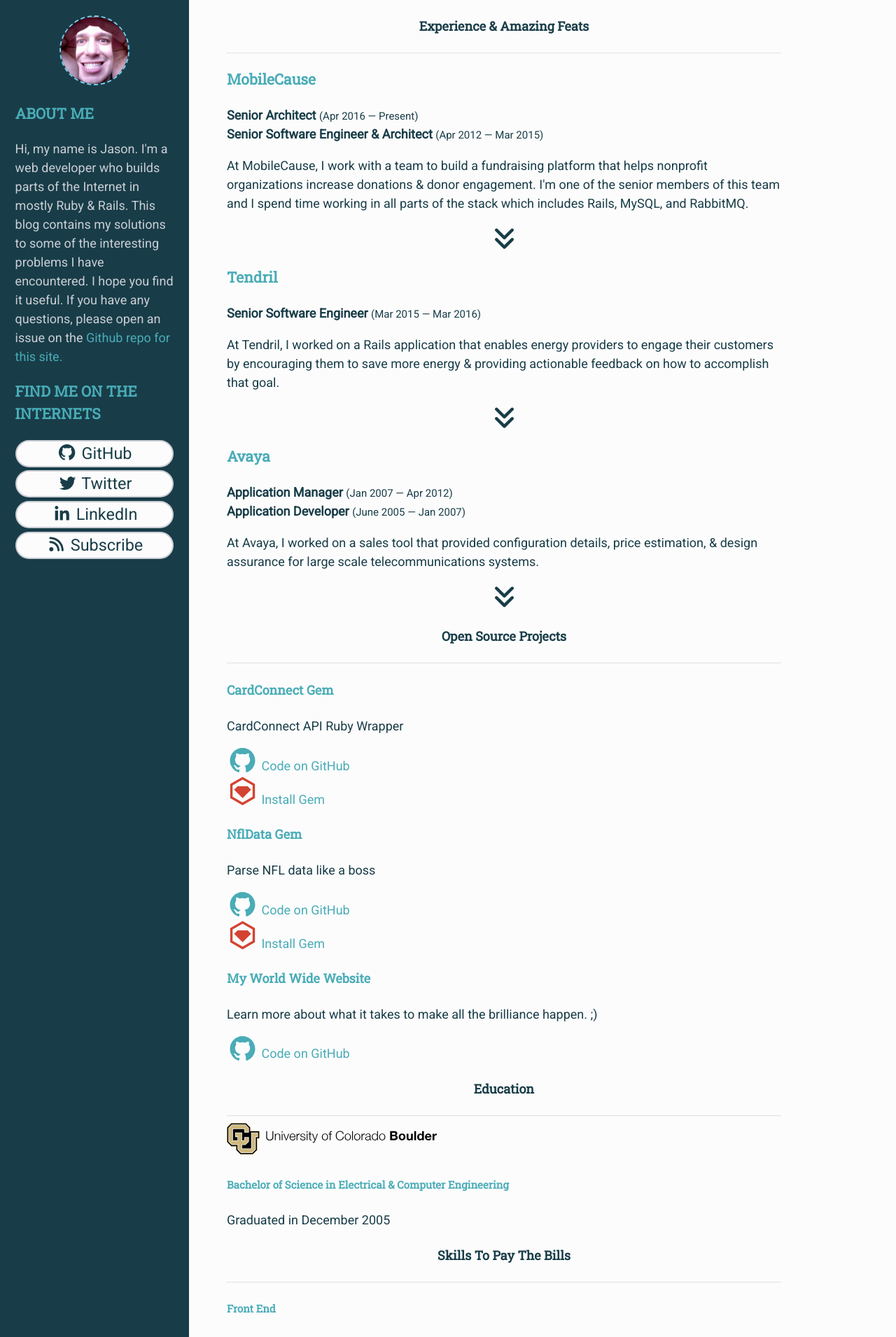
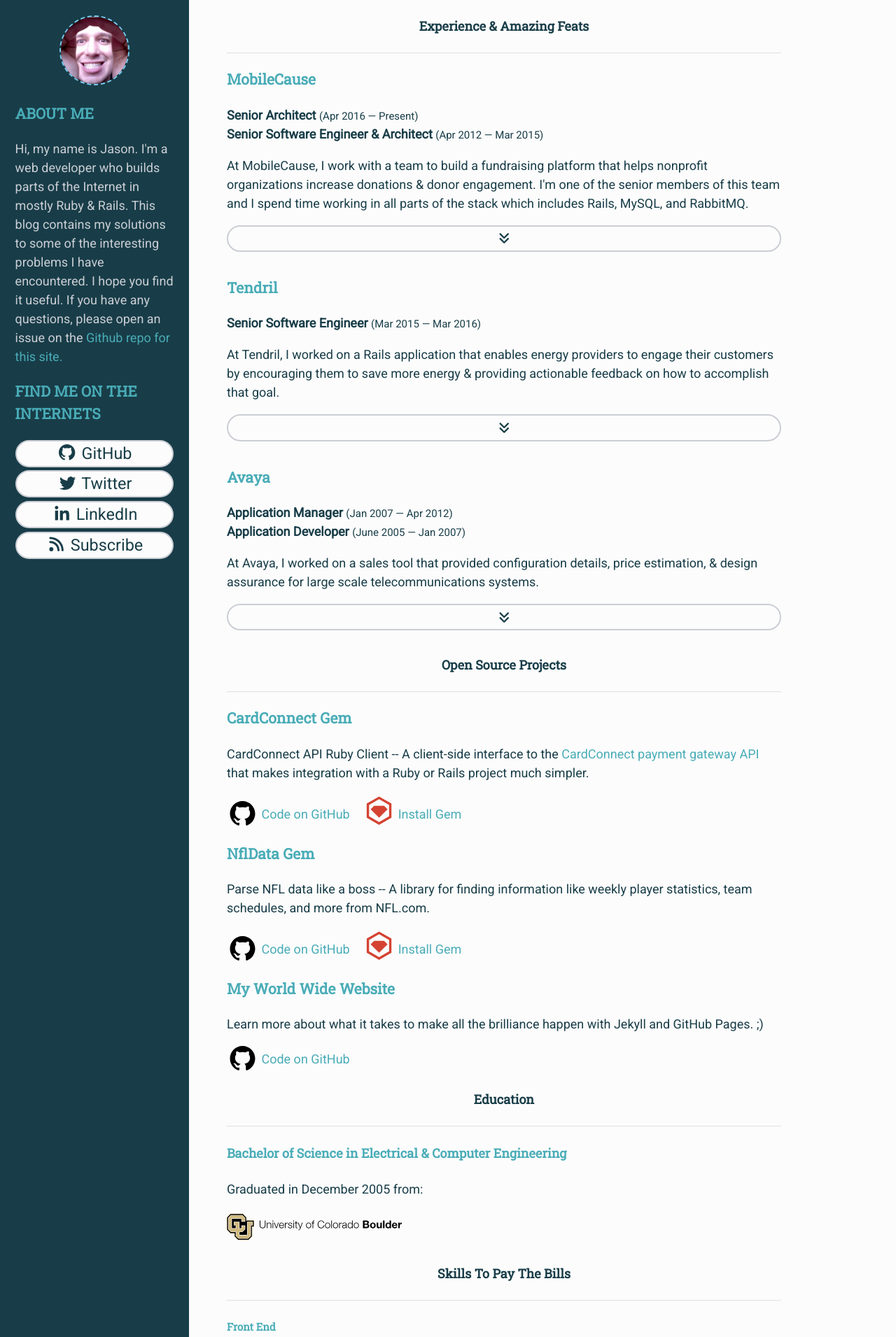
Before and after one commit to thetizzo/thetizzo.github.io, a Jekyll site: the page built from resume.html, in a window 1280 px wide. Shown: the top 1911 px of the page at 70% size. Built offline with Jekyll 4.4.1, drawn with Linux system fonts in a browser that asks for light colours; nearby versions of some CDN libraries; library files that are not in the unit come from our copies.

Commit message:
Resume updates

```diff
--- a/_data/resume.yml
+++ b/_data/resume.yml
@@ -98,14 +98,19 @@
   - name: CardConnect Gem
     website: https://rubygems.org/gems/cardconnect
     code: https://github.com/mobilecause/cardconnect
-    description: CardConnect API Ruby Wrapper
+    description:
+      CardConnect API Ruby Client -- A client-side interface to the
+      <a href="https://developer.cardconnect.com/cardconnect-api">CardConnect payment gateway API</a>
+      that makes integration with a Ruby or Rails project much simpler.
   - name: NflData Gem
     website: https://rubygems.org/gems/nfl_data
     code: https://github.com/thetizzo/nfl_data
-    description: Parse NFL data like a boss
+    description:
+      Parse NFL data like a boss -- A library for finding information like weekly player
+      statistics, team schedules, and more from NFL.com.
   - name: My World Wide Website
     code: https://github.com/thetizzo/thetizzo.github.io
-    description: Learn more about what it takes to make all the brilliance happen. ;)
+    description: Learn more about what it takes to make all the brilliance happen with Jekyll and GitHub Pages. ;)
 
 skills:
   'Front End':
--- a/_includes/resume/education_section.html
+++ b/_includes/resume/education_section.html
@@ -2,8 +2,8 @@
   {% include resume/section_header.html text='Education'%}
 
   <div>
+    <h4>{{ resume.education.degree }}</h4>
+    <p class="vertical-align">Graduated in {{ resume.education.graduated }} from:</p>
     {% include svg/UC_Boulder_logo.svg %}
-    <h5>{{ resume.education.degree }}</h5>
-    <p>Graduated in {{ resume.education.graduated }}</p>
   </div>
 </section>
--- a/_includes/resume/experience_section.html
+++ b/_includes/resume/experience_section.html
@@ -22,8 +22,8 @@
         {% endfor %}
       </ul>
 
-      <div class="center" data-toggle="collapse" data-target="#accomplishments-{{ forloop.index }}">
-        <i class="fa fa-angle-double-down fa-2x"></i>
+      <div class="button button-outline" data-toggle="collapse" data-target="#accomplishments-{{ forloop.index }}">
+        <i class="fa fa-angle-double-down"></i>
       </div>
     </div>
   {% endfor %}
--- a/_includes/resume/project_section.html
+++ b/_includes/resume/project_section.html
@@ -4,20 +4,18 @@
   <div>
     {% for project in resume.projects %}
       <div>
-        <h4>{{ project.name }}</h4>
+        <h3>{{ project.name }}</h3>
         <p>{{ project.description }}</p>
-        <a href="{{ project.code }}" target="_blank">
-          <i class="fab fa-github fa-2x"></i>
-          <span>Code on GitHub</span>
+        <a href="{{ project.code }}" target="_blank" class="mr-15">
+          <i class="fab fa-github fa-2x github-black"></i>
+          <span class="vertical-align">Code on GitHub</span>
         </a>
         {% if project.website %}
           <a href="{{ project.website }}" target="_blank">
-            <div>
-              <span class="svg-inline--fa fa-w-16 fa-2x">
-                {% include svg/rubygems_logo.svg %}
-              </span>
-              <span>Install Gem</span>
-            </div>
+            <span class="svg-inline--fa fa-w-16 fa-2x">
+              {% include svg/rubygems_logo.svg %}
+            </span>
+            <span class="vertical-align">Install Gem</span>
           </a>
         {% endif %}
       </div>
--- a/_sass/_colors.scss
+++ b/_sass/_colors.scss
@@ -11,3 +11,8 @@
 $color3: rgba(120, 203, 238, 1);
 $color4: rgba(203, 206, 213, 1);
 $color5: rgba(73, 172, 183, 1);
+
+// Color classes
+.github-black {
+  color: $github-black;
+}
--- a/_sass/_utilities.scss
+++ b/_sass/_utilities.scss
@@ -6,6 +6,14 @@
   display: none;
 }
 
+.vertical-align {
+  vertical-align: super;
+}
+
+.mr-15 {
+  margin-right: 15px;
+}
+
 @media (max-width: $small-screen-max-width) {
   .hidden-phone {
     display: none;
```
Also changed, not shown: _includes/svg/UC_Boulder_logo.svg.
